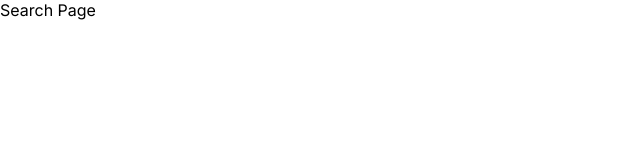
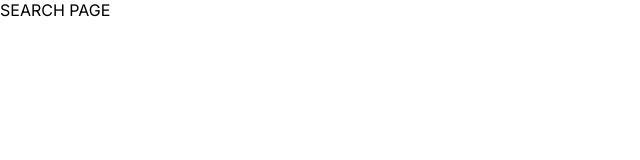
Before and after one commit to Slipzter/matkollen, a Next.js app in the folder frontend/: page /search in a window 1280 px wide. Shown: the top 160 px of the page, without its empty margins (0-640 px from the left). Built offline with nearby package versions, Linux system fonts and the light colour scheme.

Commit message:
Added SearchInput component and it routes to search page.

```diff
--- a/frontend/src/app/search/page.tsx
+++ b/frontend/src/app/search/page.tsx
@@ -1,4 +1,4 @@
-"use client";
+'use client'
 
 import { useSearchParams } from "next/navigation";
 
@@ -7,7 +7,10 @@ const SearchPage = () => {
     const searchQuery = search ? search.get('q') : null;
     const encodedSearchQuery = encodeURI(searchQuery || "");
 
-    return <div>Search Page</div>
+
+    console.log('SEARCH PARAMS', encodedSearchQuery);
+
+    return <div>SEARCH PAGE</div>
 }
 
 export default SearchPage;
```
Also changed, not shown: frontend/src/app/SearchInput.tsx (+11 -0 lines).
